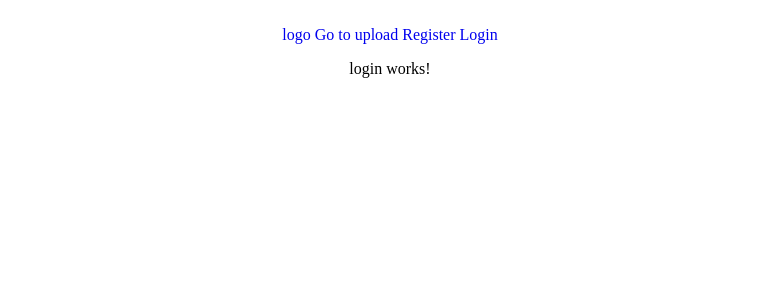
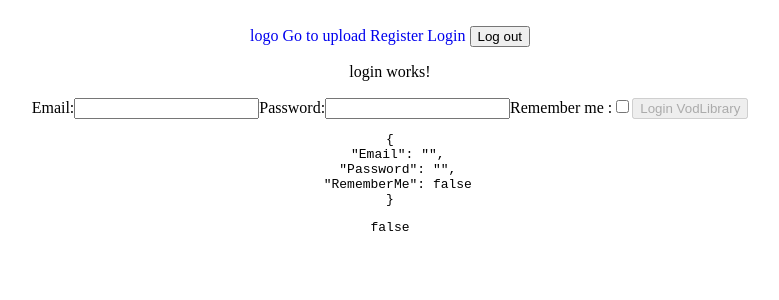
Before and after one commit to FoxBox-code/VodLibraryWithAngular, an Angular app in the folder vodlibrarywithangular.client/: page /login in a window 1280 px wide. Shown: the top 300 px of the page, without its empty margins (250-1029 px from the left). Built offline with nearby package versions, Linux system fonts and the light colour scheme; no server answers.

Commit message:
Added Log in function for the app

```diff
--- a/vodlibrarywithangular.client/src/app/app.component.html
+++ b/vodlibrarywithangular.client/src/app/app.component.html
@@ -7,12 +7,13 @@
     <a routerLink="upload" routerLinkActive="active" ariaCurrentWhenActive="page">
       Go to upload
     </a>
-    <a routerLink="register" routerLinkActive="active" ariaCurrentWhenActive="page">
+    <a *ngIf ="!userAuth" routerLink="register" routerLinkActive="active" ariaCurrentWhenActive="page">
       Register
     </a>
-    <a routerLink="login" routerLinkActive="active" ariaCurrentWhenActive="page">
+    <a *ngIf="!userAuth" routerLink="login" routerLinkActive="active" ariaCurrentWhenActive="page">
       Login
     </a>
+    <button type="button" (click)="logOutUser()">Log out </button>
   </nav>
 </header>
 <main>
--- a/vodlibrarywithangular.client/src/app/app.component.ts
+++ b/vodlibrarywithangular.client/src/app/app.component.ts
@@ -1,6 +1,7 @@
 import { HttpClient } from '@angular/common/http';
 import { Component, OnInit } from '@angular/core';
 import { UploadComponent } from './upload/upload.component';
+import { AuthService } from './auth.service';
 
 interface WeatherForecast {
   date: string;
@@ -17,11 +18,14 @@ interface WeatherForecast {
 })
 export class AppComponent implements OnInit {
   public forecasts: WeatherForecast[] = [];
+  userAuth = false;
 
-  constructor(private http: HttpClient) {}
+  constructor(private http: HttpClient, private authService : AuthService) {}
 
   ngOnInit() {
     this.getForecasts();
+
+    this.userAuth = this.authService.isAuthenticated();
   }
 
   getForecasts() {
@@ -35,5 +39,7 @@ export class AppComponent implements OnInit {
     );
   }
 
+  logOutUser(){}
+
   title = 'vodlibrarywithangular.client';
 }
--- a/vodlibrarywithangular.client/src/app/app.module.ts
+++ b/vodlibrarywithangular.client/src/app/app.module.ts
@@ -1,6 +1,7 @@
 import { HttpClientModule } from '@angular/common/http';
 import { NgModule } from '@angular/core';
 import { BrowserModule } from '@angular/platform-browser';
+import { CommonModule } from '@angular/common';
 
 import { AppRoutingModule } from './app-routing.module';
 import { AppComponent } from './app.component';
@@ -19,7 +20,8 @@ import { ReactiveFormsModule } from '@angular/forms';
   imports: [
     BrowserModule, HttpClientModule,
     AppRoutingModule,
-    ReactiveFormsModule
+    ReactiveFormsModule,
+    CommonModule
   ],
   providers: [],
   bootstrap: [AppComponent]
--- a/vodlibrarywithangular.client/src/app/auth.service.ts
+++ b/vodlibrarywithangular.client/src/app/auth.service.ts
@@ -11,7 +11,30 @@ export class AuthService
 {
 
   private apiUrl = 'https://localhost:7156/api/auth';
+  private tokenKey = 'authtokenkey';
   constructor(private httpClient : HttpClient) { }
+
+  setLocalStorageToken(token : string)
+  {
+          localStorage.setItem(this.tokenKey, token);
+  }
+
+  getLocalStorageToken() : string | null
+  {
+      return localStorage.getItem(this.tokenKey);
+  }
+
+  clearLocalStorageToken()
+  {
+    localStorage.removeItem(this.tokenKey);
+  }
+
+  isAuthenticated() : boolean
+  {
+      const value = this.getLocalStorageToken();
+
+      return !!value
+  }
 
 
   register(user : Register) : Observable<Register>
--- a/vodlibrarywithangular.client/src/app/login/login.component.html
+++ b/vodlibrarywithangular.client/src/app/login/login.component.html
@@ -1 +1,18 @@
 <p>login works!</p>
+
+<form [formGroup]="loginForm" (ngSubmit)="onSubmit()">
+
+  <label id="email" >Email:</label>
+  <input id="email" type="email" formControlName="Email">
+
+  <label id="password">Password:</label>
+  <input id="password" type="password" formControlName="Password">
+
+  <label id="rememberme">Remember me :</label>
+  <input id="rememberme" type="checkbox" formControlName="RememberMe" >
+
+  <button type="submit" [disabled]="loginForm.invalid">Login VodLibrary</button>
+</form>
+
+<pre>{{loginForm.value | json}}</pre>
+<pre>{{loginForm.valid}}</pre>
--- a/vodlibrarywithangular.client/src/app/login/login.component.ts
+++ b/vodlibrarywithangular.client/src/app/login/login.component.ts
@@ -1,6 +1,8 @@
-import { Component } from '@angular/core';
+import { Component, inject } from '@angular/core';
 import { AuthService } from '../auth.service';
 import { Login } from '../models/login';
+import { FormGroup, FormBuilder, Validators } from '@angular/forms';
+import { Router } from '@angular/router';
 
 @Component({
   selector: 'app-login',
@@ -17,11 +19,33 @@ export class LoginComponent
       Password : '',
       RememberMe : false
     }
+    router = inject(Router);
+
+    loginForm : FormGroup;
 
 
-    constructor(private authService : AuthService){}
+    constructor(private authService : AuthService, formBuilder : FormBuilder)
+    {
+      this.loginForm = formBuilder.group(
+        {
+          Email : ['', [Validators.email, Validators.required]],
+          Password : ['', [Validators.required]],
+          RememberMe : [false]
+        })
+    }
 
-    login()
+    onSubmit()
+    {
+        if(this.loginForm.valid)
+        {
+            this.user = this.loginForm.value;
+
+            this.loginUser();
+
+            this.router.navigate(['/']);
+        }
+    }
+    private loginUser()
     {
       this.authService.login(this.user)
       .subscribe(
--- a/vodlibrarywithangular.client/src/app/register/register.component.ts
+++ b/vodlibrarywithangular.client/src/app/register/register.component.ts
@@ -45,7 +45,7 @@ export class RegisterComponent
           this.registerUser();
 
 
-          this.router.navigate(['/']);
+          this.router.navigate(['/login']);
       }
   }
 
```
